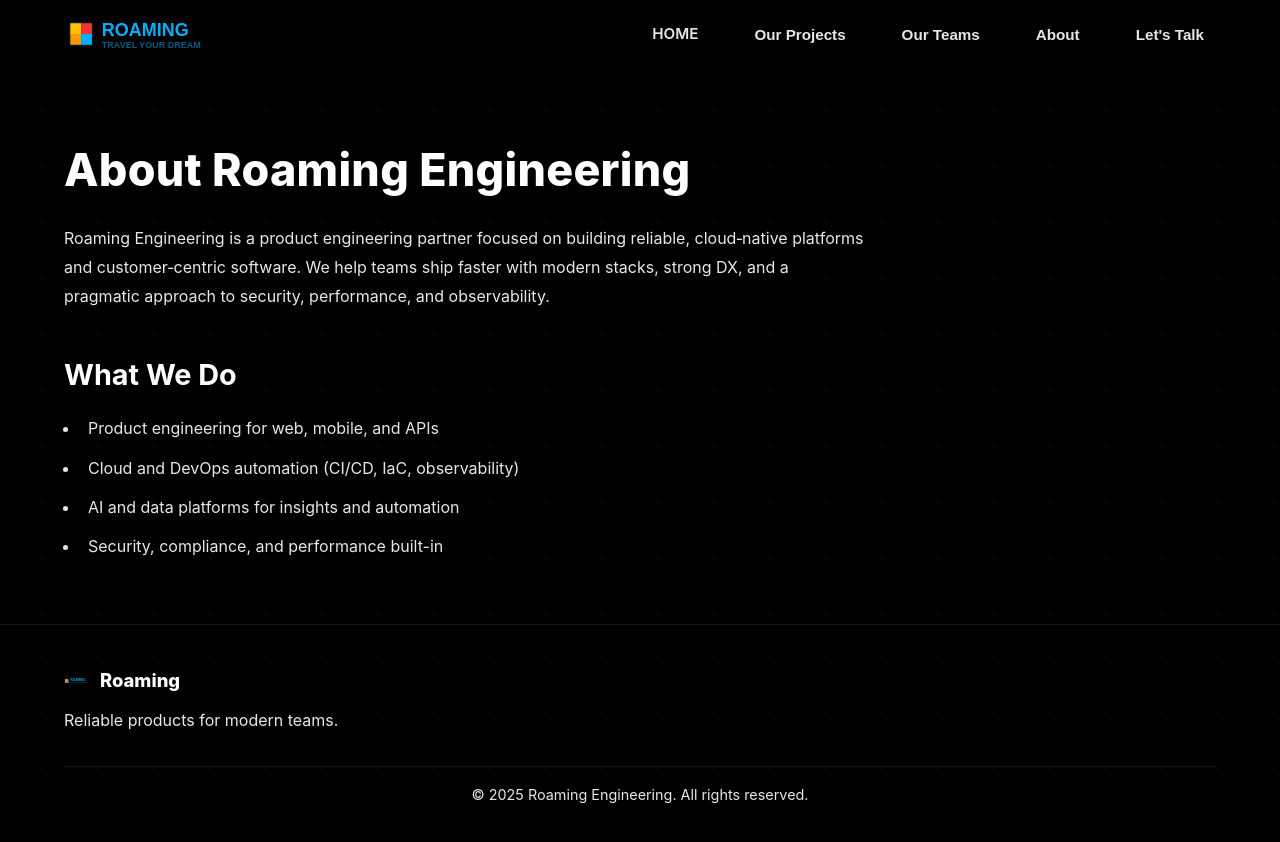
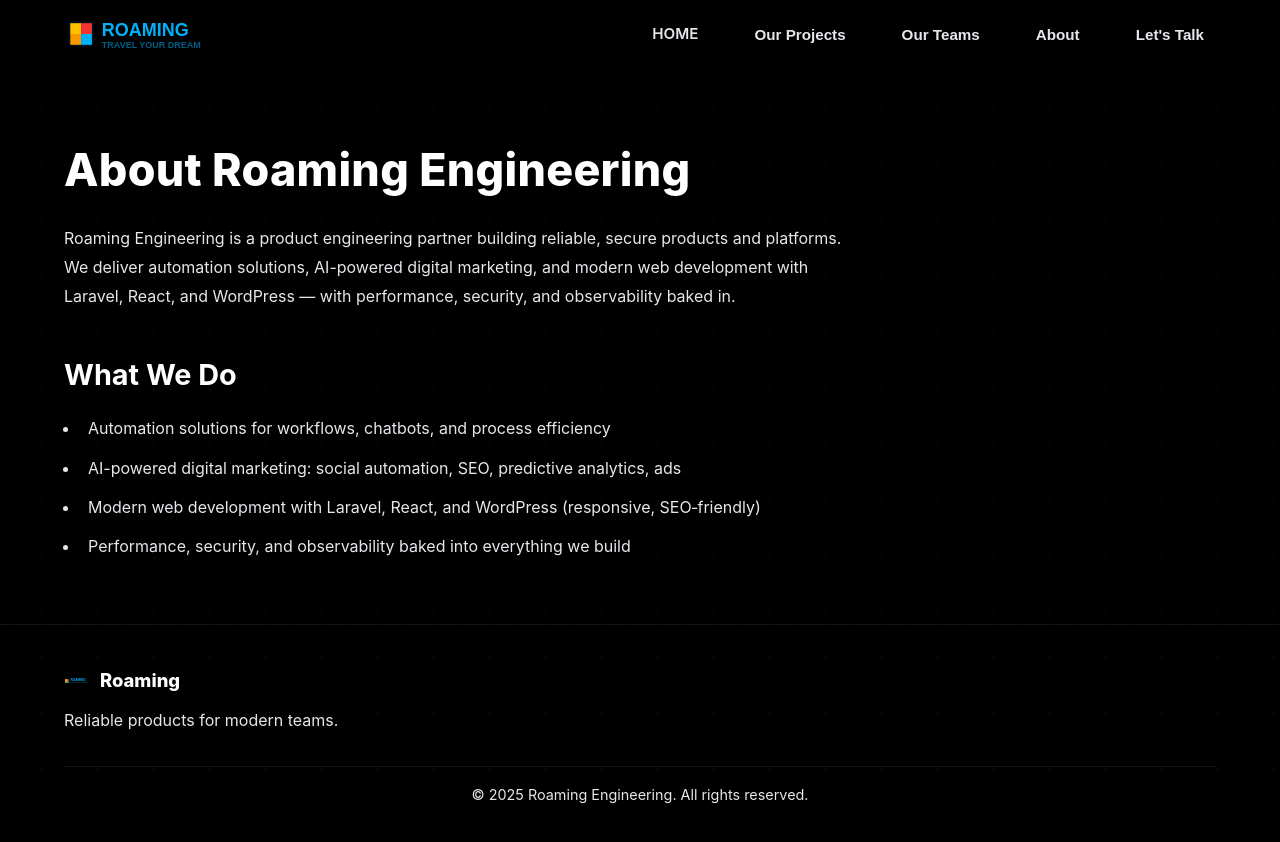
Before and after one commit to noobcoder-hasan/roamingit-frontend, a React (Vite) app in the folder frontend/: page /about in a window 1280 px wide. Shown: the top 842 px of the page. Built offline with nearby package versions, Linux system fonts and the light colour scheme.

Commit message:
Update About.jsx

```diff
--- a/frontend/src/components/About.jsx
+++ b/frontend/src/components/About.jsx
@@ -7,35 +7,38 @@ const About = () => {
     <section id="aboutus" className="about-section" aria-labelledby="about-title">
       <SEOHead
         title="About Roaming Engineering — Product Engineering Partner"
-        description="Roaming Engineering builds cloud‑native platforms and customer‑centric software, with security, performance, and observability baked in."
+        description="Roaming Engineering builds reliable products and platforms—automation, AI-powered marketing, and modern web development with Laravel, React, and WordPress."
         canonicalPath="/about"
-        openGraph={{ type: 'website' }}
+        openGraph={{ type: 'website', siteName: 'Roaming Engineering' }}
         twitter={{ card: 'summary' }}
         jsonLd={{
           '@context': 'https://schema.org',
           '@type': 'AboutPage',
           name: 'About Roaming Engineering',
-          url: typeof window !== 'undefined' ? `${window.location.origin}/about` : 'https://roamingit.netlify.app/about'
+          url: typeof window !== 'undefined' ? `${window.location.origin}/about` : 'https://roamingit.netlify.app/about',
+          publisher: {
+            '@type': 'Organization',
+            name: 'Roaming Engineering',
+            url: typeof window !== 'undefined' ? window.location.origin : 'https://roamingit.netlify.app'
+          }
         }}
       />
       <div className="about-container">
         <header className="about-header">
           <h1 id="about-title" className="about-title">About Roaming Engineering</h1>
           <p className="about-lead">
-            Roaming Engineering is a product engineering partner focused on building reliable,
-            cloud‑native platforms and customer‑centric software. We help teams ship faster
-            with modern stacks, strong DX, and a pragmatic approach to security, performance,
-            and observability.
+            Roaming Engineering is a product engineering partner building reliable, secure products and platforms.
+            We deliver automation solutions, AI-powered digital marketing, and modern web development with Laravel, React, and WordPress — with performance, security, and observability baked in.
           </p>
         </header>
 
         <section className="about-highlights" aria-labelledby="why-title">
           <h2 id="why-title" className="about-subtitle">What We Do</h2>
           <ul className="about-list" role="list">
-            <li>Product engineering for web, mobile, and APIs</li>
-            <li>Cloud and DevOps automation (CI/CD, IaC, observability)</li>
-            <li>AI and data platforms for insights and automation</li>
-            <li>Security, compliance, and performance built-in</li>
+            <li>Automation solutions for workflows, chatbots, and process efficiency</li>
+            <li>AI-powered digital marketing: social automation, SEO, predictive analytics, ads</li>
+            <li>Modern web development with Laravel, React, and WordPress (responsive, SEO‑friendly)</li>
+            <li>Performance, security, and observability baked into everything we build</li>
           </ul>
         </section>
       </div>
```
